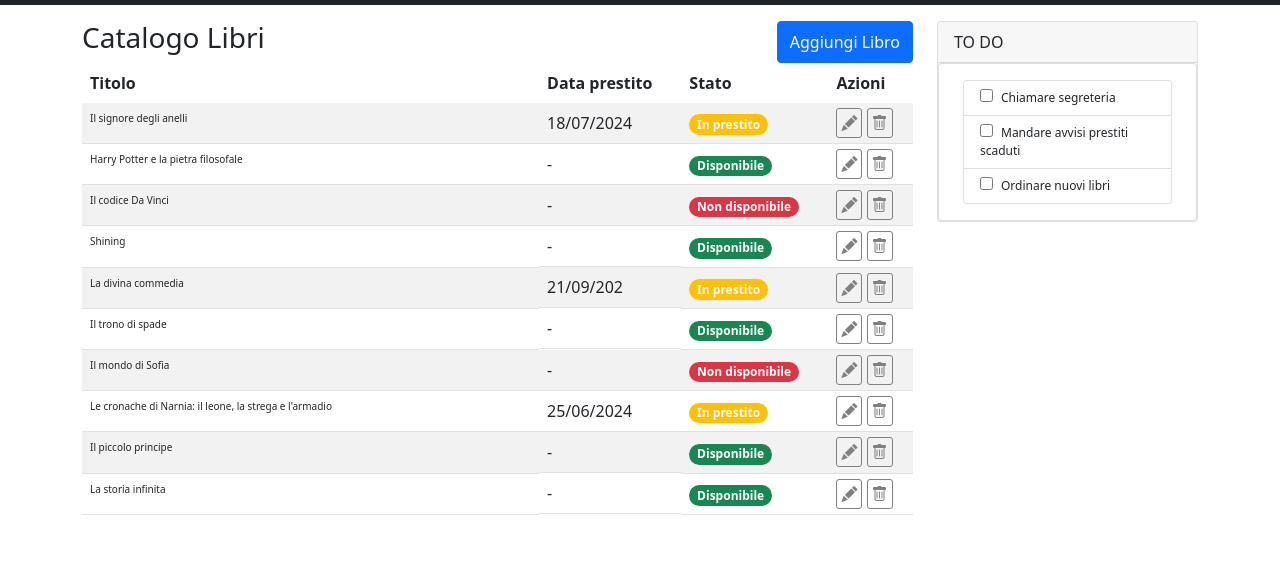
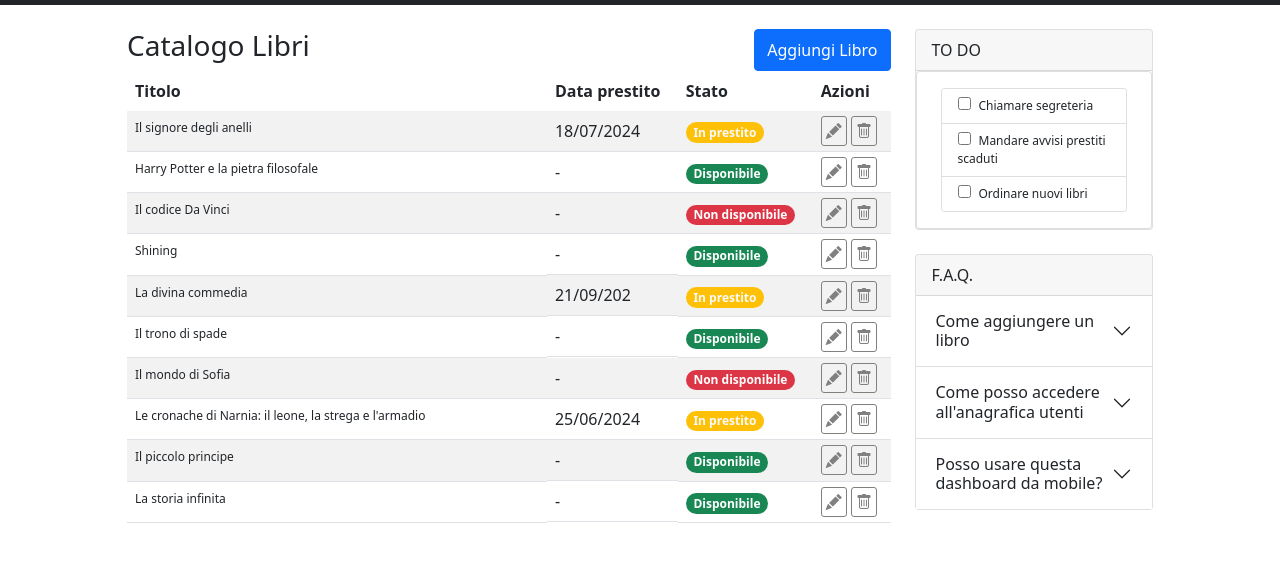
Before and after one commit to MichelangeloCaltagirone/html-css-bootstrap-dashboard, a plain HTML site: page index.html in a window 1280 px wide. Shown: the part 81-642 px from the top of the page. Drawn offline with nearby package versions, Linux system fonts and the light colour scheme.

Commit message:
Add Accordion to FAQ section.

```diff
--- a/css/style.css
+++ b/css/style.css
@@ -1,9 +1,6 @@
 /* Logo style */
 #logo {
     height: 60px;
-}
-.hidden {
-    display: none;
 }
 .left-col {
     width: 60%;
@@ -12,7 +9,7 @@ th {
     border-bottom: 0;
 }
 tr td:first-child {
-    font-size: 10px;
+    font-size: 12px;
 }
 td i {
     color: gray;
@@ -23,6 +20,9 @@ td i {
 #todo li {
     font-size: 12px;
 }
+#accordioFlushExample button {
+    font-size: 14px;
+}
 /* tr td:nth-child(2) {
     font-size: 12px;
 } */
@@ -31,7 +31,10 @@ td i {
     .left-col {
         width: 55%;
     }
-    .hidden {
-        display: inline;
+}
+@media screen and (min-width: 1200px) {
+    .container-cst {
+        max-width: 1050px;
     }
+
 }
--- a/index.html
+++ b/index.html
@@ -52,10 +52,11 @@
 
     </header>
 
-    <main class="py-3">
+    <main class="py-4">
 
-        <div class="container">
+        <div class="container container-cst">
             <div class="row row-cols-1 row-cols-lg-2">
+
                 <div class="col col-lg-9">
                     <div class="d-flex justify-content-between">
                         <h3>Catalogo Libri</h3>
@@ -165,9 +166,10 @@
                       </table>
 
                 </div>
+
                 <div class="col col-lg-3">
                     <!-- TODO section -->
-                    <div class="card " style="width: 100%;">
+                    <div class="card mb-4" style="width: 100%;">
                         <div class="card-header">
                           TO DO
                         </div>
@@ -182,7 +184,47 @@
                         </div>
                     </div>
                     <!-- FAQ section -->
+                    <div class="card " style="width: 100%;">
+                        <div class="card-header">
+                          F.A.Q.
+                        </div>
+                        <div class="accordion accordion-flush" id="accordionFlushExample">
+                            <div class="accordion-item">
+                              <h2 class="accordion-header" id="flush-headingOne">
+                                <button class="accordion-button collapsed" type="button" data-bs-toggle="collapse" data-bs-target="#flush-collapseOne" aria-expanded="false" aria-controls="flush-collapseOne">
+                                  Come aggiungere un libro
+                                </button>
+                              </h2>
+                              <div id="flush-collapseOne" class="accordion-collapse collapse" aria-labelledby="flush-headingOne" data-bs-parent="#accordionFlushExample">
+                                <div class="accordion-body">Placeholder content for this accordion, which is intended to demonstrate the <code>.accordion-flush</code> class. This is the first item's accordion body.</div>
+                              </div>
+                            </div>
+                            <div class="accordion-item">
+                              <h2 class="accordion-header" id="flush-headingTwo">
+                                <button class="accordion-button collapsed" type="button" data-bs-toggle="collapse" data-bs-target="#flush-collapseTwo" aria-expanded="false" aria-controls="flush-collapseTwo">
+                                  Come posso accedere all'anagrafica utenti
+                                </button>
+                              </h2>
+                              <div id="flush-collapseTwo" class="accordion-collapse collapse" aria-labelledby="flush-headingTwo" data-bs-parent="#accordionFlushExample">
+                                <div class="accordion-body">Placeholder content for this accordion, which is intended to demonstrate the <code>.accordion-flush</code> class. This is the second item's accordion body. Let's imagine this being filled with some actual content.</div>
+                              </div>
+                            </div>
+                            <div class="accordion-item">
+                              <h2 class="accordion-header" id="flush-headingThree">
+                                <button class="accordion-button collapsed" type="button" data-bs-toggle="collapse" data-bs-target="#flush-collapseThree" aria-expanded="false" aria-controls="flush-collapseThree">
+                                  Posso usare questa dashboard da mobile?
+                                </button>
+                              </h2>
+                              <div id="flush-collapseThree" class="accordion-collapse collapse" aria-labelledby="flush-headingThree" data-bs-parent="#accordionFlushExample">
+                                <div class="accordion-body">Placeholder content for this accordion, which is intended to demonstrate the <code>.accordion-flush</code> class. This is the third item's accordion body. Nothing more exciting happening here in terms of content, but just filling up the space to make it look, at least at first glance, a bit more representative of how this would look in a real-world application.</div>
+                              </div>
+                            </div>
+                          </div>
+
+                    </div>
+
                 </div>
+
             </div>
         </div>
 
```
